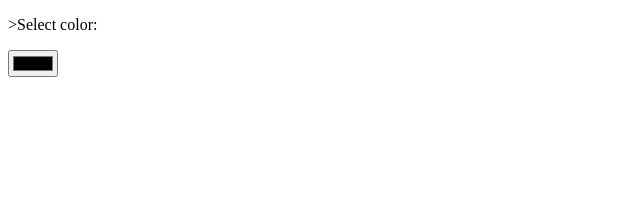
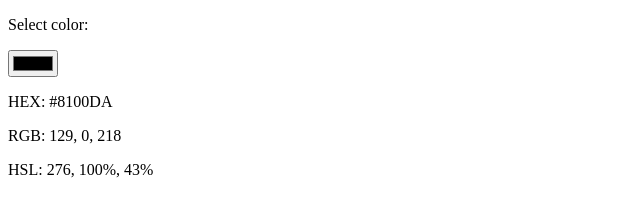
Before and after one commit to antoniapuspan/Color-Selector, a plain HTML site: page index.html in a window 1280 px wide. Shown: the whole page, without its empty margins (0-640 px from the left). Drawn offline with Linux system fonts and the light colour scheme.

Commit message:
added html for the output colors

```diff
--- a/index.html
+++ b/index.html
@@ -10,7 +10,10 @@
 
 <body>
     <div>
-        <p>>Select color: </p> <input id="inputColor" oninput="getInputValue()" type="color">
+        <p>Select color: </p> <input id="inputColor" oninput="getInputValue()" type="color">
+        <p id="hexColor">HEX: <span>#8100DA</span></p>
+        <p id="rgbColor">RGB: <span>129, 0, 218</span></p>
+        <p id="hslColor">HSL: <span>276, 100%, 43%</span></p>
     </div>
 
     <script src="script.js"></script>
```
